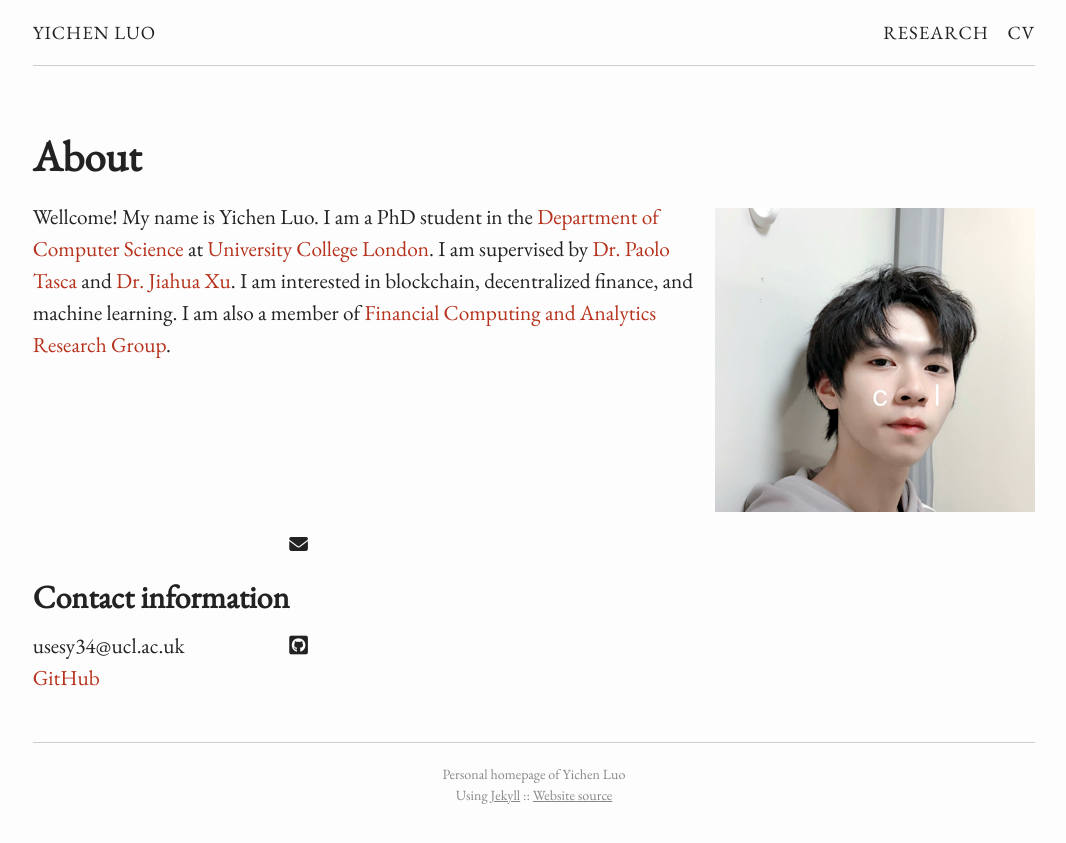
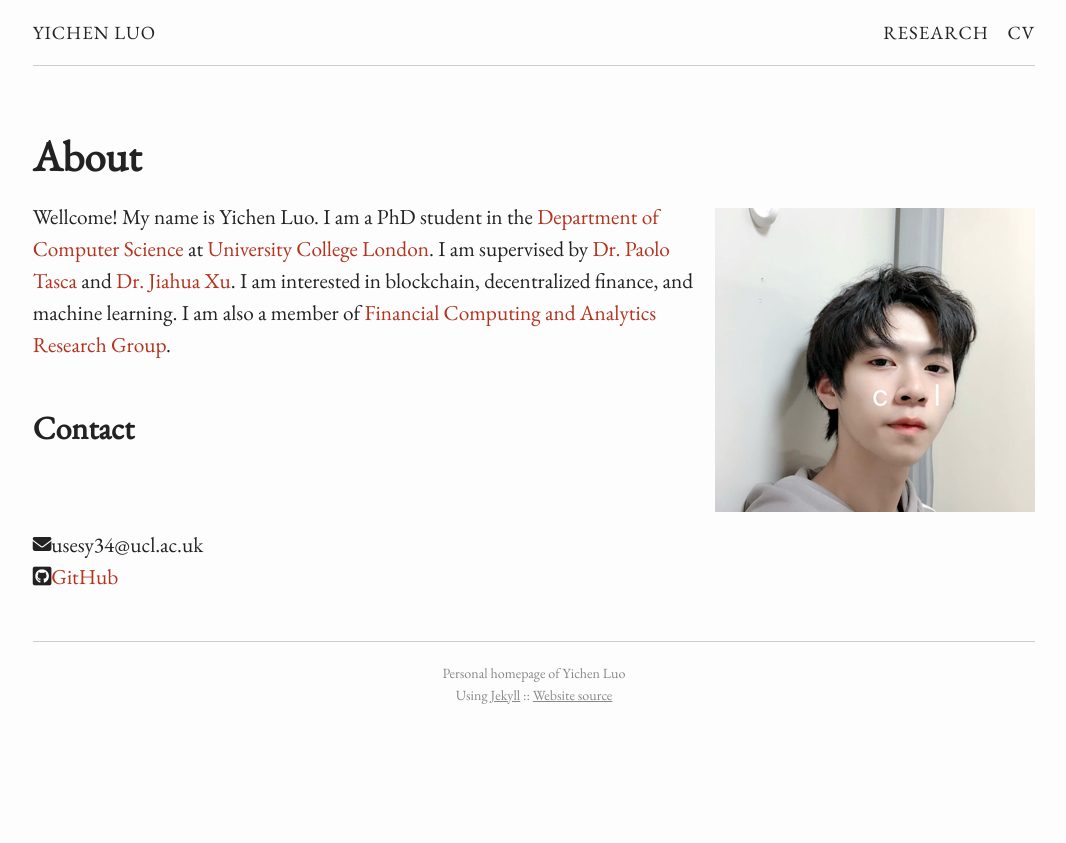
Before and after one commit to lyc0603/lyc0603.github.io, a Jekyll site: the page built from index.md, in a window 1280 px wide. Shown: the top 843 px of the page, without its empty margins (106-1172 px from the left). Built offline with Jekyll 4.4.1, drawn with Linux system fonts in a browser that asks for light colours.

Commit message:
add contact

```diff
--- a/index.md
+++ b/index.md
@@ -8,15 +8,14 @@ permalink: /
 
 Wellcome! My name is Yichen Luo. I am a PhD student in the [Department of Computer Science](https://www.ucl.ac.uk/computer-science/ucl-computer-science) at [University College London](https://www.ucl.ac.uk/). I am supervised by [Dr. Paolo Tasca](https://www.paolotasca.com/) and [Dr. Jiahua Xu](https://jiahua-xu.com/). I am interested in blockchain, decentralized finance, and machine learning. I am also a member of [Financial Computing and Analytics Research Group](https://www.ucl.ac.uk/computer-science/research/research-groups/financial-computing-and-analytics).
 
+## Contact
  <dl class="inline">
-    <h2>Contact information</h2>
     <dt><i class="fa-solid fa-envelope fa-sm"></i></dt>
     <dd> {{ site.author.email }}</dd>
 
     <dt><i class="fa-brands fa-square-github"></i></dt>
     <dd><a href="https://github.com/{{ site.author.github_username }}"> GitHub</a></dd>
-
-  </dl>
+</dl>
 
 
 <!-- [Yavin]: https://en.wikipedia.org/wiki/Yavin
```
